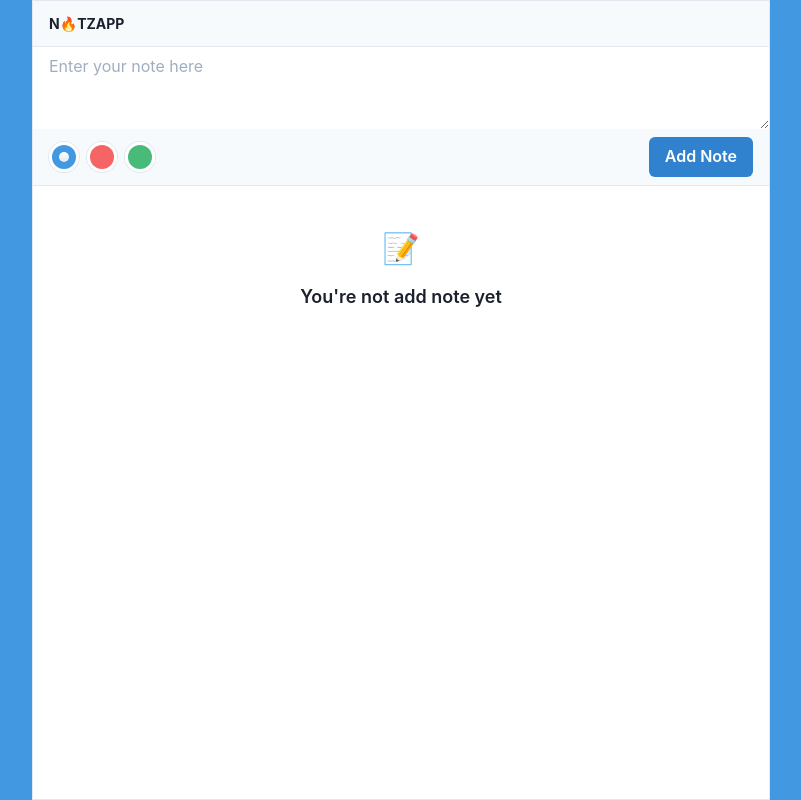
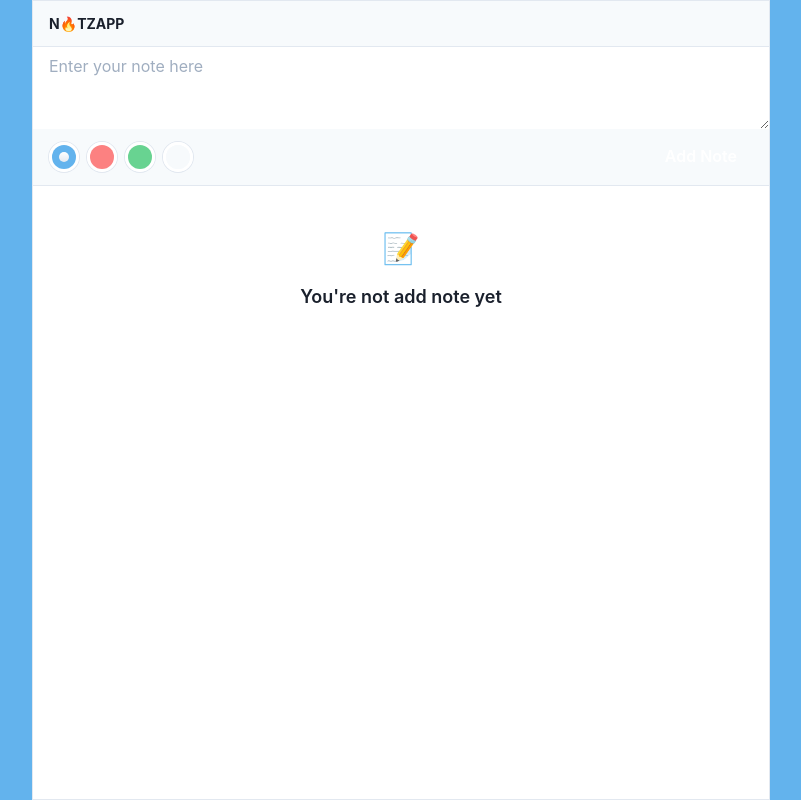
Before and after one commit to eleviven/notzapp, a React (Create React App) app: page / in a window 1280 px wide. Shown: the whole page, without its empty margins (239-1040 px from the left). Built offline with nearby package versions, Linux system fonts and the light colour scheme.

Commit message:
create colorScheme

```diff
--- a/src/static/data/index.js
+++ b/src/static/data/index.js
@@ -1,9 +1,22 @@
 const data = {
-  colors: ["blue.400", "red.400", "green.400"],
+  colors: ["blue.300", "red.300", "green.300", "gray.50"],
   colorSchemeMap: {
-    "blue.400": "blue",
-    "red.400": "red",
-    "green.400": "green",
+    "blue.300": {
+      background: "blue",
+      color: "white",
+    },
+    "red.300": {
+      background: "red",
+      color: "white",
+    },
+    "green.300": {
+      background: "green",
+      color: "white",
+    },
+    "gray.50": {
+      background: "blackAlpha",
+      color: "black",
+    },
   },
 };
 
```
